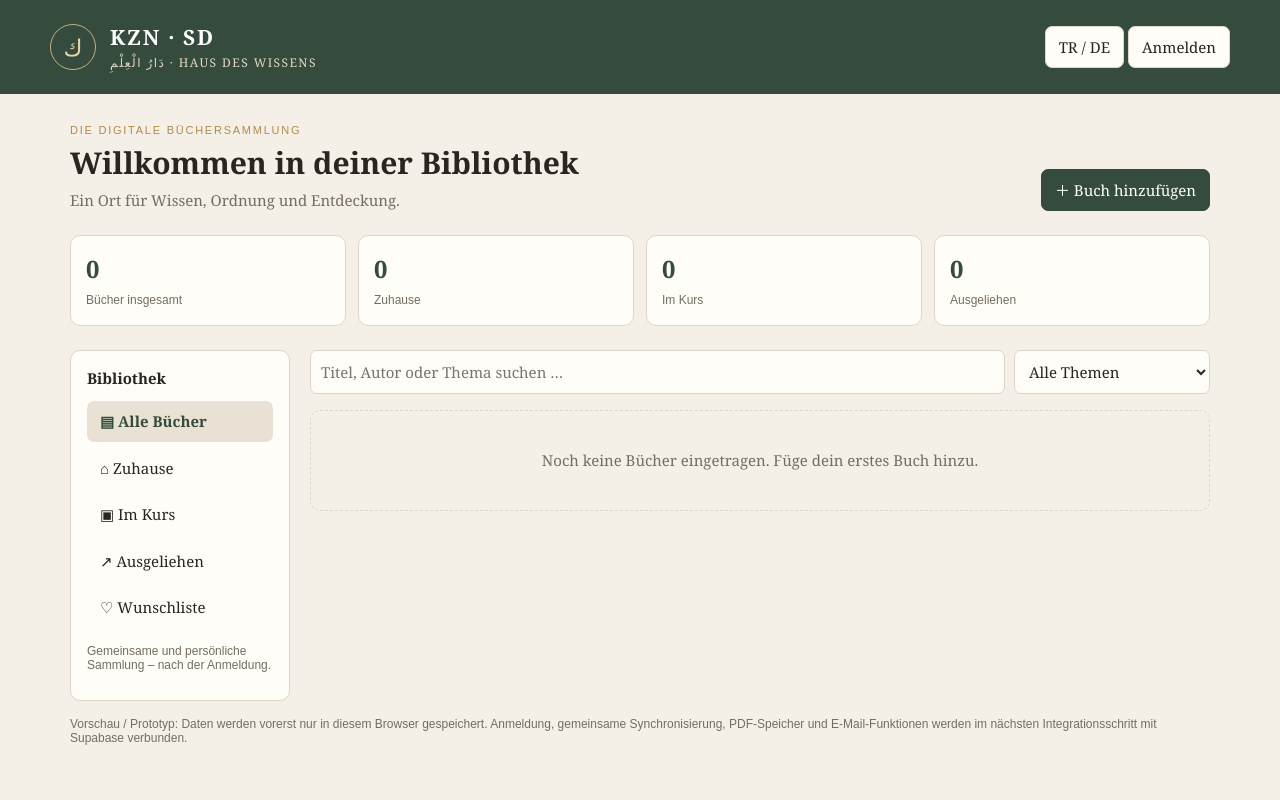
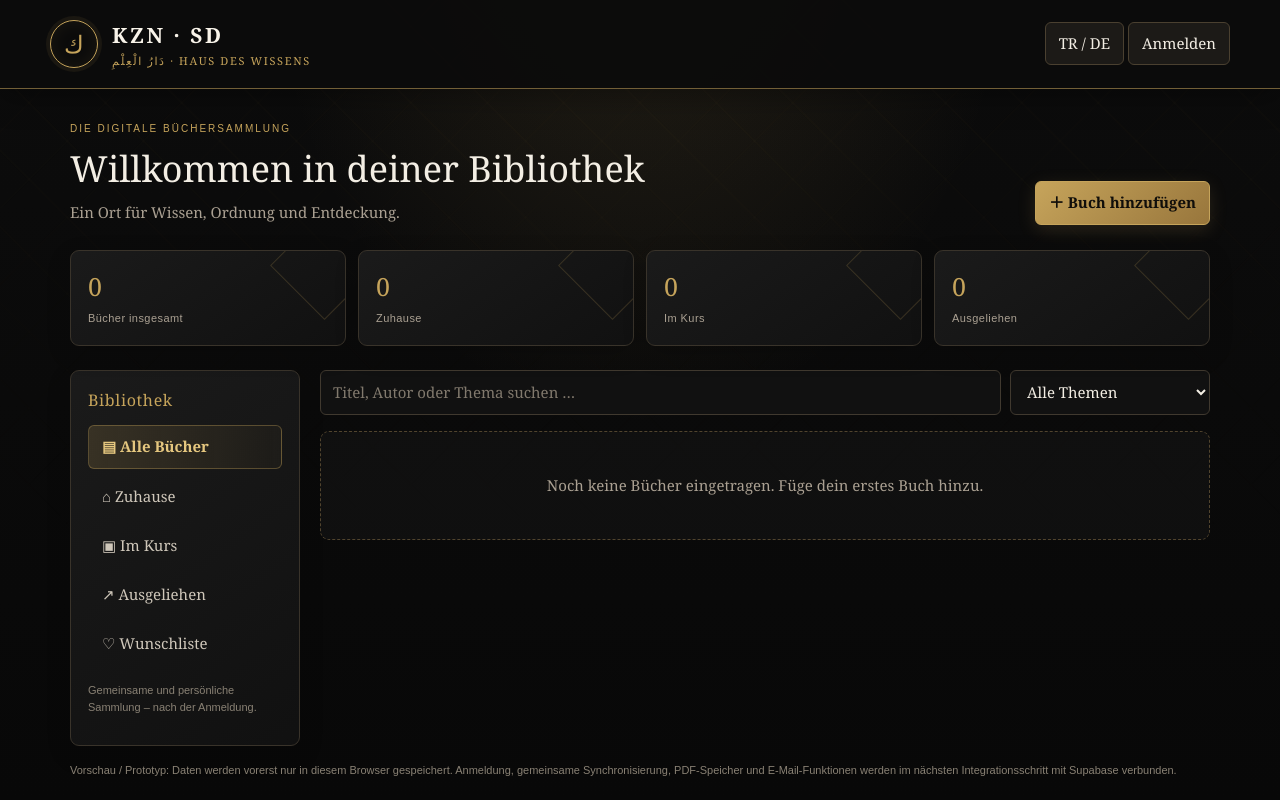
Before and after one commit to talhakazan02-design/kzn-sd-dar-al-ilm, a plain HTML site: page index.html in a window 1280 px wide. Drawn offline with Linux system fonts and the light colour scheme.

Commit message:
Add files via upload

```diff
--- a/index.html
+++ b/index.html
@@ -5,19 +5,124 @@
 <meta name="viewport" content="width=device-width,initial-scale=1">
 <title>KZN · SD — دار العلم</title>
 <style>
-:root{--ink:#29251f;--muted:#756d60;--paper:#f4f0e7;--panel:#fffdf8;--line:#ded5c6;--green:#354b3d;--gold:#b18a4b;--red:#a33b32}
-*{box-sizing:border-box}body{margin:0;background:var(--paper);color:var(--ink);font:15px/1.5 Georgia,serif}
-header{background:var(--green);color:#fff;padding:22px max(22px,calc((100vw - 1180px)/2));display:flex;align-items:center;justify-content:space-between;gap:18px}
-.brand{display:flex;align-items:center;gap:14px}.mark{border:1px solid #c7b17e;border-radius:50%;width:46px;height:46px;display:grid;place-items:center;color:#e7d4a6;font-size:23px}
-h1{font-size:21px;margin:0;letter-spacing:.08em}header small{color:#e4d8c2;display:block;font-size:12px;letter-spacing:.12em}
-button,select,input{font:inherit}button{cursor:pointer;border:1px solid var(--line);background:var(--panel);color:var(--ink);padding:9px 13px;border-radius:7px}
-button.primary{background:var(--green);color:white;border-color:var(--green)}button:disabled{opacity:.5;cursor:not-allowed}
-main{max-width:1180px;margin:30px auto;padding:0 20px}.intro{display:flex;justify-content:space-between;align-items:end;gap:20px;margin-bottom:24px}.eyebrow{color:var(--gold);text-transform:uppercase;letter-spacing:.16em;font:11px Arial,sans-serif}.intro h2{font-size:30px;margin:4px 0}.intro p{margin:0;color:var(--muted)}
-.stats{display:grid;grid-template-columns:repeat(4,1fr);gap:12px;margin-bottom:24px}.stat,.panel,.book{background:var(--panel);border:1px solid var(--line);border-radius:10px}.stat{padding:15px}.stat b{font-size:24px;display:block;color:var(--green)}.stat span{color:var(--muted);font:12px Arial,sans-serif}
-.layout{display:grid;grid-template-columns:220px 1fr;gap:20px}.side{padding:16px;height:max-content}.side h3{font-size:15px;margin:0 0 12px}.nav{display:grid;gap:6px}.nav button{text-align:left;border:0;background:transparent}.nav button.active{background:#e9e2d4;color:var(--green);font-weight:bold}.content{min-width:0}.toolbar{display:flex;gap:9px;flex-wrap:wrap;margin-bottom:16px}.toolbar input{flex:1;min-width:180px}.toolbar input,.toolbar select,.field input,.field select,.field textarea{padding:10px;border:1px solid var(--line);border-radius:7px;background:#fffdf8;color:var(--ink)}
-.grid{display:grid;grid-template-columns:repeat(auto-fill,minmax(190px,1fr));gap:14px}.book{overflow:hidden}.cover{height:190px;background:linear-gradient(145deg,#e8dfce,#c9b997);display:grid;place-items:center;color:#65573f;font-size:42px}.cover img{width:100%;height:100%;object-fit:cover}.bookbody{padding:13px}.book h3{font-size:17px;margin:0 0 4px}.book p{margin:0 0 9px;color:var(--muted);font-size:13px}.tag{display:inline-block;border-radius:20px;padding:3px 8px;background:#eee8dc;color:#625944;font:11px Arial,sans-serif}.empty{padding:38px;text-align:center;color:var(--muted);border:1px dashed var(--line);border-radius:10px}
-.formgrid{display:grid;grid-template-columns:1fr 1fr;gap:12px}.field{display:grid;gap:5px}.field label{font-size:13px;color:var(--muted)}.field.full{grid-column:1/-1}.field textarea{min-height:75px}.actions{display:flex;gap:8px;justify-content:flex-end;margin-top:16px}.hidden{display:none!important}.note{font:12px Arial,sans-serif;color:var(--muted);margin-top:16px}
-@media(max-width:760px){header{padding:16px}.stats{grid-template-columns:repeat(2,1fr)}.layout{grid-template-columns:1fr}.side{padding:10px}.nav{grid-template-columns:repeat(2,1fr)}.intro{align-items:start;flex-direction:column}.formgrid{grid-template-columns:1fr}}
+
+:root{
+  --ink:#f3eee4;--muted:#aaa092;--paper:#090909;--panel:#151515;
+  --line:#39332a;--green:#171717;--gold:#c6a45b;--red:#c56b60;
+}
+*{box-sizing:border-box}
+body{
+  margin:0;color:var(--ink);min-height:100vh;
+  background:
+    radial-gradient(ellipse at 50% -15%,rgba(198,164,91,.14),transparent 42%),
+    linear-gradient(180deg,#0c0c0c 0%,#080808 100%);
+  font:15px/1.55 Georgia,"Times New Roman",serif;
+}
+body:before{
+  content:"";position:fixed;inset:0;pointer-events:none;opacity:.075;z-index:-1;
+  background-image:
+    repeating-linear-gradient(45deg,transparent 0 26px,rgba(198,164,91,.35) 27px 28px,transparent 29px 54px),
+    repeating-linear-gradient(-45deg,transparent 0 26px,rgba(198,164,91,.25) 27px 28px,transparent 29px 54px);
+  mask-image:linear-gradient(to bottom,black,transparent 75%);
+}
+header{
+  background:rgba(12,12,12,.96);color:#f8f3e9;
+  padding:19px max(22px,calc((100vw - 1180px)/2));
+  display:flex;align-items:center;justify-content:space-between;gap:18px;
+  border-bottom:1px solid rgba(198,164,91,.55);
+  box-shadow:0 8px 30px rgba(0,0,0,.35);
+}
+.brand{display:flex;align-items:center;gap:14px}
+.mark{
+  border:1px solid var(--gold);border-radius:50%;width:48px;height:48px;
+  display:grid;place-items:center;color:var(--gold);font-size:24px;
+  box-shadow:0 0 0 4px rgba(198,164,91,.08),inset 0 0 18px rgba(198,164,91,.08);
+}
+h1{font-size:21px;margin:0;letter-spacing:.12em}
+header small{color:#c6a45b;display:block;font-size:11px;letter-spacing:.15em}
+button,select,input{font:inherit}
+button{
+  cursor:pointer;border:1px solid #4a4030;background:#1c1a17;color:var(--ink);
+  padding:9px 13px;border-radius:6px;transition:background .18s,border-color .18s,transform .18s;
+}
+button:hover{border-color:var(--gold);background:#28231b}
+button.primary{
+  background:linear-gradient(135deg,#c6a45b,#98763c);color:#100e0a;
+  border-color:#c6a45b;font-weight:bold;box-shadow:0 5px 18px rgba(198,164,91,.16)
+}
+button.primary:hover{background:linear-gradient(135deg,#d8b96f,#b18a4b);transform:translateY(-1px)}
+button:disabled{opacity:.5;cursor:not-allowed}
+main{max-width:1180px;margin:34px auto;padding:0 20px}
+.intro{display:flex;justify-content:space-between;align-items:end;gap:20px;margin-bottom:25px}
+.eyebrow{color:var(--gold);text-transform:uppercase;letter-spacing:.2em;font:10px Arial,sans-serif}
+.intro h2{font-size:clamp(26px,4vw,36px);margin:7px 0 5px;font-weight:normal}
+.intro p{margin:0;color:var(--muted)}
+.stats{display:grid;grid-template-columns:repeat(4,1fr);gap:12px;margin-bottom:24px}
+.stat,.panel,.book{
+  background:linear-gradient(145deg,rgba(27,27,27,.98),rgba(17,17,17,.98));
+  border:1px solid var(--line);border-radius:9px;box-shadow:0 8px 24px rgba(0,0,0,.16)
+}
+.stat{padding:16px 17px;position:relative;overflow:hidden}
+.stat:after{content:"";position:absolute;right:-18px;top:-24px;width:75px;height:75px;border:1px solid rgba(198,164,91,.2);transform:rotate(45deg)}
+.stat b{font-size:25px;display:block;color:var(--gold);font-weight:normal}
+.stat span{color:var(--muted);font:11px Arial,sans-serif;letter-spacing:.04em}
+.layout{display:grid;grid-template-columns:230px 1fr;gap:20px}
+.side{padding:17px;height:max-content}
+.side h3{font-size:16px;margin:0 0 13px;color:var(--gold);font-weight:normal;letter-spacing:.04em}
+.nav{display:grid;gap:6px}
+.nav button{text-align:left;border:1px solid transparent;background:transparent;color:#cfc7ba}
+.nav button:hover{background:#211e18;border-color:#3c3325}
+.nav button.active{background:linear-gradient(90deg,rgba(198,164,91,.18),rgba(198,164,91,.04));border-color:rgba(198,164,91,.35);color:#e5c77f;font-weight:bold}
+.content{min-width:0}
+.toolbar{display:flex;gap:9px;flex-wrap:wrap;margin-bottom:16px}
+.toolbar input{flex:1;min-width:180px}
+.toolbar input,.toolbar select,.field input,.field select,.field textarea{
+  padding:10px 12px;border:1px solid #40392f;border-radius:6px;
+  background:#111;color:var(--ink);outline:none
+}
+.toolbar input:focus,.toolbar select:focus,.field input:focus,.field select:focus,.field textarea:focus{border-color:var(--gold);box-shadow:0 0 0 2px rgba(198,164,91,.12)}
+.toolbar input::placeholder{color:#81796d}
+.grid{display:grid;grid-template-columns:repeat(auto-fill,minmax(190px,1fr));gap:14px}
+.book{overflow:hidden;transition:transform .2s,border-color .2s}
+.book:hover{transform:translateY(-3px);border-color:rgba(198,164,91,.65)}
+.cover{
+  height:190px;background:
+  radial-gradient(circle at 50% 35%,rgba(198,164,91,.17),transparent 45%),
+  linear-gradient(145deg,#29231a,#101010);
+  display:grid;place-items:center;color:var(--gold);font-size:42px;
+  border-bottom:1px solid rgba(198,164,91,.22)
+}
+.cover img{width:100%;height:100%;object-fit:cover}
+.bookbody{padding:14px}
+.book h3{font-size:17px;margin:0 0 4px;color:#f3ead9;font-weight:normal}
+.book p{margin:0 0 10px;color:var(--muted);font-size:13px}
+.tag{display:inline-block;border:1px solid #51442e;border-radius:20px;padding:3px 8px;background:#211d17;color:#d5b875;font:10px Arial,sans-serif}
+.empty{padding:42px 24px;text-align:center;color:var(--muted);border:1px dashed #51442e;border-radius:9px;background:rgba(20,20,20,.6)}
+.formgrid{display:grid;grid-template-columns:1fr 1fr;gap:12px}
+.field{display:grid;gap:5px}
+.field label{font-size:13px;color:#c9bda8}
+.field.full{grid-column:1/-1}
+.field textarea{min-height:75px}
+.actions{display:flex;gap:8px;justify-content:flex-end;margin-top:16px}
+.hidden{display:none!important}
+.note{font:11px/1.6 Arial,sans-serif;color:#898174;margin-top:16px}
+#formPanel{border-color:rgba(198,164,91,.4)!important}
+@media(max-width:760px){
+  header{padding:15px;align-items:flex-start}
+  .stats{grid-template-columns:repeat(2,1fr)}
+  .layout{grid-template-columns:1fr}
+  .side{padding:12px}
+  .nav{grid-template-columns:repeat(2,1fr)}
+  .intro{align-items:start;flex-direction:column}
+  .formgrid{grid-template-columns:1fr}
+}
+@media(max-width:420px){
+  header{gap:10px}.brand{gap:9px}.mark{width:40px;height:40px}
+  h1{font-size:18px}header small{font-size:9px}
+  header button{padding:8px;font-size:12px}
+  .stats{gap:8px}.stat{padding:12px}
+}
+
 </style>
 </head>
 <body>
```
